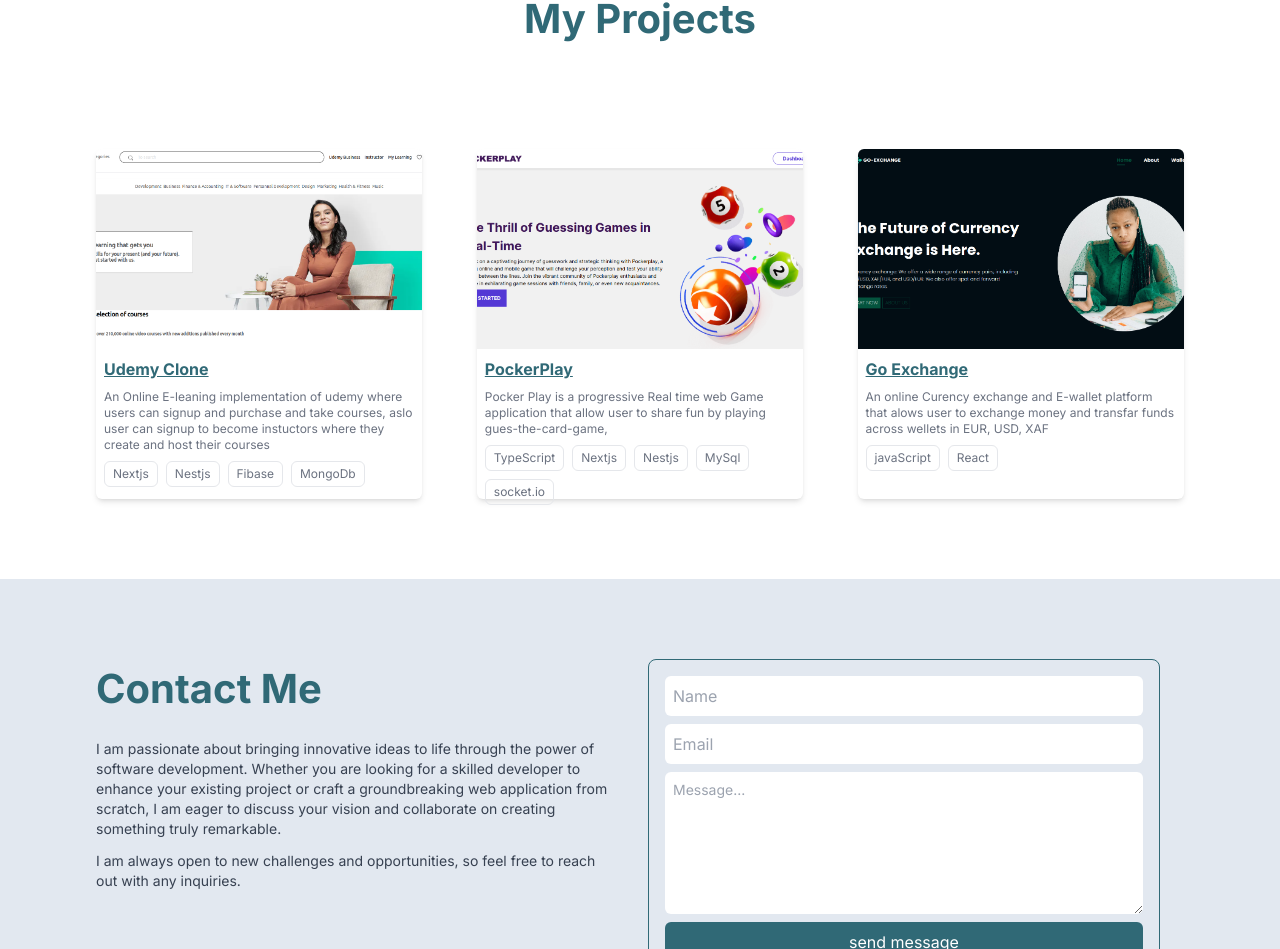
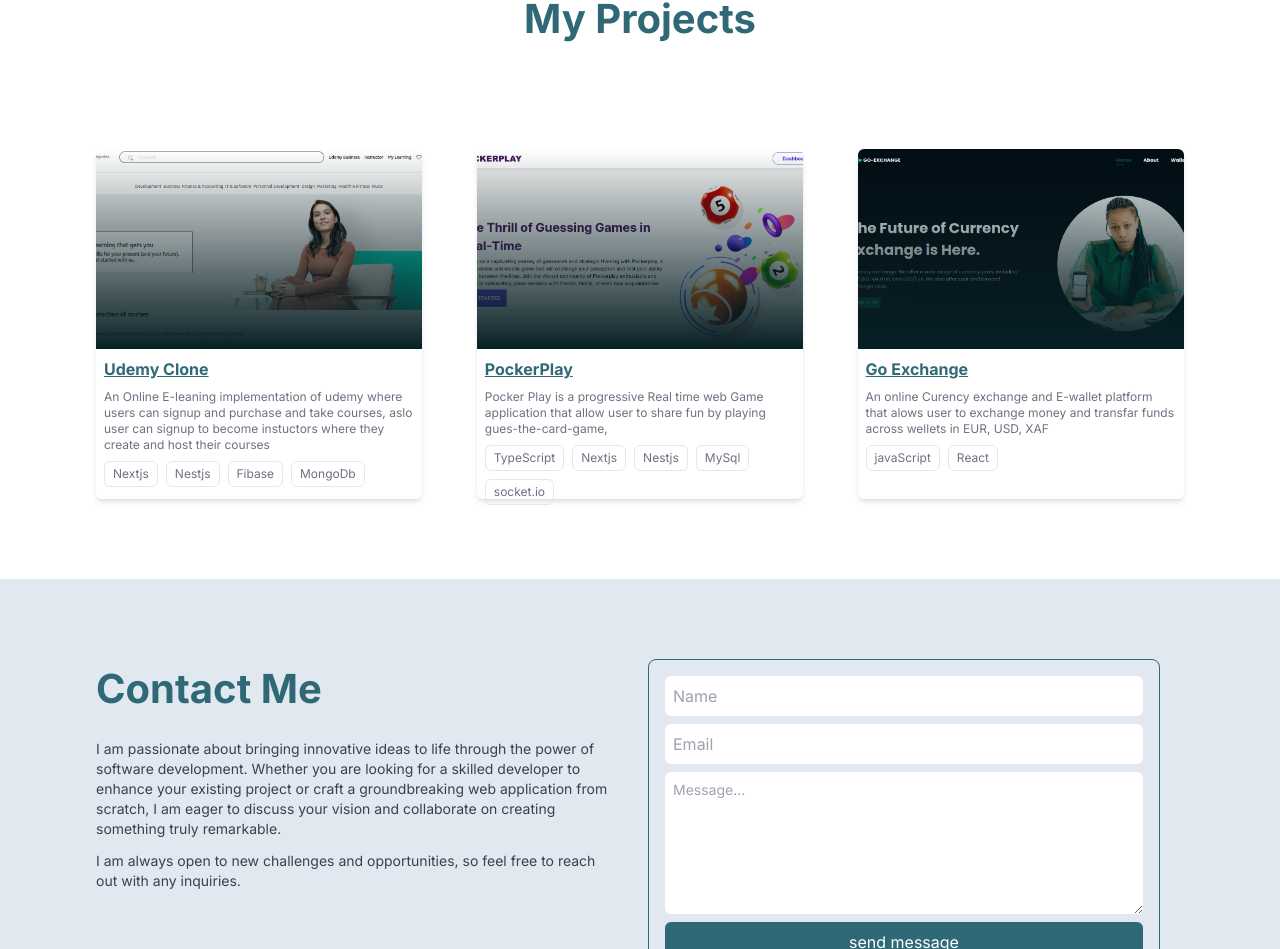
Before and after one commit to Gmarvis/gmarvis_portfolio, a Next.js app: page / in a window 1280 px wide. Shown: the part 1181-2130 px from the top of the page. Built offline with nearby package versions, Linux system fonts and the light colour scheme.

Commit message:
added some text animations

```diff
--- a/src/components/Projects.tsx
+++ b/src/components/Projects.tsx
@@ -13,16 +13,18 @@ function Projects() {
 					href={project.link}
 					target="_blank"
 					key={i}
-					className="w-[30%] mobile:max-sm:w-[95vw] dark:bg-slate-800 dark:border dark:border-themecolor  rounded-md mt-5 hover:cursor-pointer bg-white h-[350px] shadow-md hover:scale-110 duration-300"
+					className="w-[30%] mobile:max-sm:w-[95vw] dark:bg-slate-800   rounded-md mt-5 hover:cursor-pointer bg-white h-[350px] shadow-md hover:scale-110 duration-300"
 				>
 					<div
 						style={{
-							backgroundImage: `url(${project.image})`,
+							// backgroundImage: `url(${project.image})`,
+							backgroundImage: `linear-gradient(to top, rgba(7, 31, 36, 10), rgba(7, 31, 36, 0)),
+							url('${project.image}')`,
 							backgroundSize: "cover",
 							backgroundPosition: "center",
 							objectFit: "fill",
 						}}
-						className="w-full h-[200px]  rounded-t-md  "
+						className="w-full h-[200px]  rounded-t-md "
 					></div>
 					<div className=" p-2 flex flex-col gap-2 justify-between">
 						<Link href={project.link} target="_blank">
```
